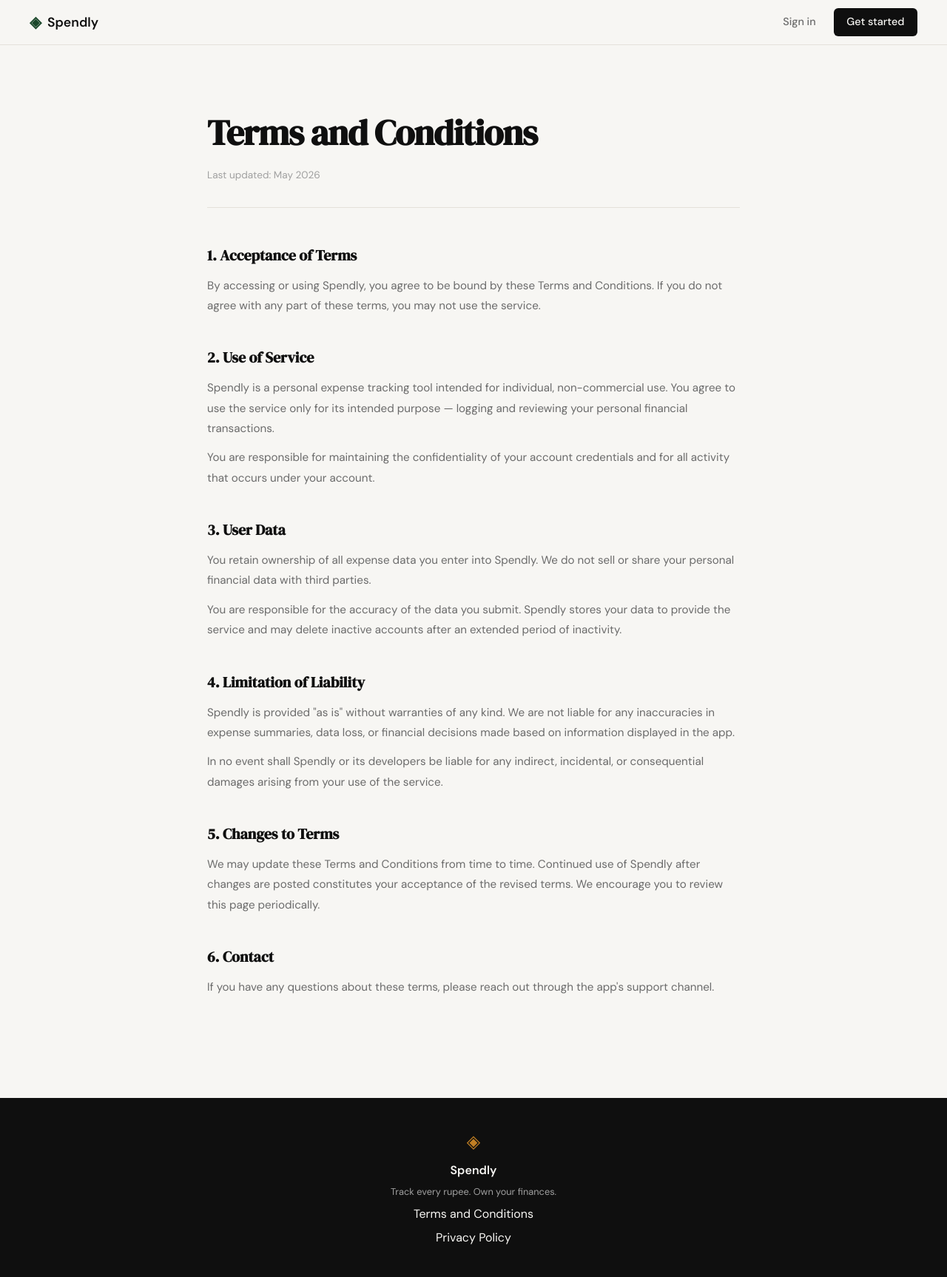
After one commit to madhavgupta6803/spendly, a Flask app: page /terms in a window 1280 px wide. The commit adds this page. Shown: the whole page at 74% size. Run offline with Flask 3, Linux system fonts and the light colour scheme.

Commit message:
landing: add terms and conditions page and route

```diff
--- a/app.py
+++ b/app.py
@@ -26,6 +26,11 @@ def login():
 # Placeholder routes — students will implement these                  #
 # ------------------------------------------------------------------ #
 
+@app.route("/terms")
+def terms():
+    return render_template("terms.html")
+
+
 @app.route("/logout")
 def logout():
     return "Logout — coming in Step 3"
--- a/static/css/style.css
+++ b/static/css/style.css
@@ -508,6 +508,55 @@ a { color: inherit; text-decoration: none; }
 }
 
 /* ------------------------------------------------------------------ */
+/* Terms / Privacy pages                                               */
+/* ------------------------------------------------------------------ */
+
+.terms-page {
+    padding: 5rem 2rem 6rem;
+}
+
+.terms-inner {
+    max-width: 720px;
+    margin: 0 auto;
+}
+
+.terms-title {
+    font-family: var(--font-display);
+    font-size: clamp(2rem, 4vw, 3rem);
+    color: var(--ink);
+    letter-spacing: -0.02em;
+    margin-bottom: 0.5rem;
+}
+
+.terms-updated {
+    font-size: 0.85rem;
+    color: var(--ink-faint);
+    margin-bottom: 3rem;
+    padding-bottom: 2rem;
+    border-bottom: 1px solid var(--border);
+}
+
+.terms-section {
+    margin-bottom: 2.5rem;
+}
+
+.terms-section h2 {
+    font-family: var(--font-display);
+    font-size: 1.25rem;
+    color: var(--ink);
+    margin-bottom: 0.75rem;
+}
+
+.terms-section p {
+    font-size: 0.95rem;
+    color: var(--ink-muted);
+    line-height: 1.8;
+    margin-bottom: 0.75rem;
+}
+
+.terms-section p:last-child { margin-bottom: 0; }
+
+/* ------------------------------------------------------------------ */
 /* Responsive                                                          */
 /* ------------------------------------------------------------------ */
 
--- a/templates/base.html
+++ b/templates/base.html
@@ -35,7 +35,7 @@
             <span class="footer-name">Spendly</span>
             <p class="footer-copy">Track every rupee. Own your finances.</p>
             <!-- <div class="footer-links"> -->
-            <a href="#">Terms and Conditions</a>
+            <a href="{{ url_for('terms') }}">Terms and Conditions</a>
             <a href="#">Privacy Policy</a>
             <!-- </div> -->
         </div>
--- /dev/null
+++ b/templates/terms.html
@@ -0,0 +1,47 @@
+{% extends "base.html" %}
+
+{% block title %}Terms and Conditions — Spendly{% endblock %}
+
+{% block content %}
+
+<section class="terms-page">
+    <div class="terms-inner">
+        <h1 class="terms-title">Terms and Conditions</h1>
+        <p class="terms-updated">Last updated: May 2026</p>
+
+        <div class="terms-section">
+            <h2>1. Acceptance of Terms</h2>
+            <p>By accessing or using Spendly, you agree to be bound by these Terms and Conditions. If you do not agree with any part of these terms, you may not use the service.</p>
+        </div>
+
+        <div class="terms-section">
+            <h2>2. Use of Service</h2>
+            <p>Spendly is a personal expense tracking tool intended for individual, non-commercial use. You agree to use the service only for its intended purpose — logging and reviewing your personal financial transactions.</p>
+            <p>You are responsible for maintaining the confidentiality of your account credentials and for all activity that occurs under your account.</p>
+        </div>
+
+        <div class="terms-section">
+            <h2>3. User Data</h2>
+            <p>You retain ownership of all expense data you enter into Spendly. We do not sell or share your personal financial data with third parties.</p>
+            <p>You are responsible for the accuracy of the data you submit. Spendly stores your data to provide the service and may delete inactive accounts after an extended period of inactivity.</p>
+        </div>
+
+        <div class="terms-section">
+            <h2>4. Limitation of Liability</h2>
+            <p>Spendly is provided "as is" without warranties of any kind. We are not liable for any inaccuracies in expense summaries, data loss, or financial decisions made based on information displayed in the app.</p>
+            <p>In no event shall Spendly or its developers be liable for any indirect, incidental, or consequential damages arising from your use of the service.</p>
+        </div>
+
+        <div class="terms-section">
+            <h2>5. Changes to Terms</h2>
+            <p>We may update these Terms and Conditions from time to time. Continued use of Spendly after changes are posted constitutes your acceptance of the revised terms. We encourage you to review this page periodically.</p>
+        </div>
+
+        <div class="terms-section">
+            <h2>6. Contact</h2>
+            <p>If you have any questions about these terms, please reach out through the app's support channel.</p>
+        </div>
+    </div>
+</section>
+
+{% endblock %}
```
